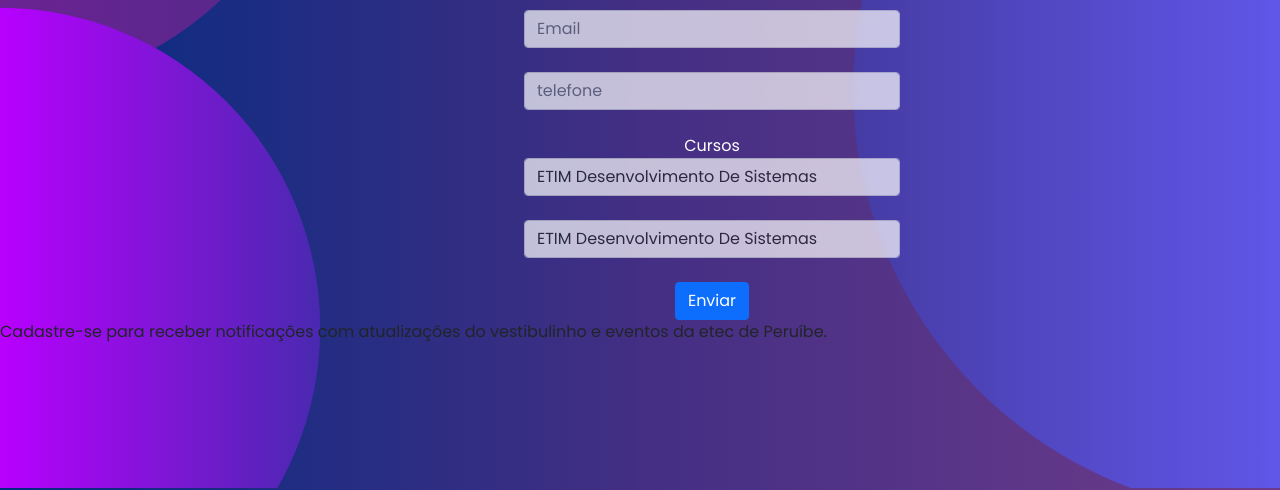
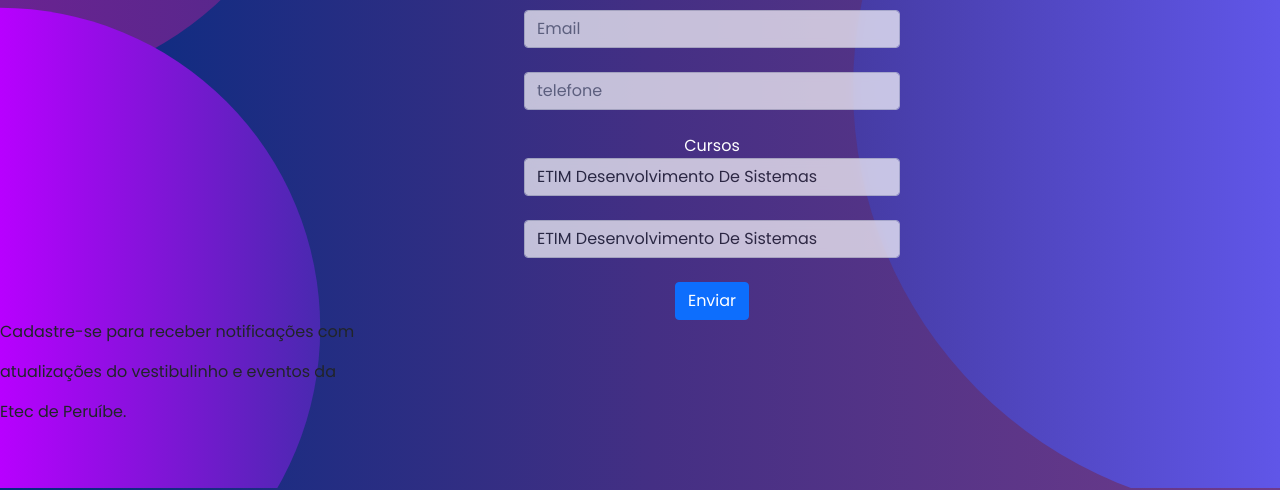
Before and after one commit to GustaLaCruz/Etec-Network-Company-Hackathon, a plain HTML site: page msn.html in a window 1280 px wide. Shown: the part 312-802 px from the top of the page. Drawn offline with nearby package versions, Linux system fonts and the light colour scheme.

Commit message:
Update msn.html

```diff
--- a/msn.html
+++ b/msn.html
@@ -121,7 +121,9 @@
     </form>
 </div>
 <div>
-    <p>Cadastre-se para receber notificações com atualizações do vestibulinho e eventos da etec de Peruíbe. </p>
+    <p>Cadastre-se para receber notificações com</p>
+    <p>atualizações do vestibulinho e eventos da</p>
+    <p>Etec de Peruíbe.</p>
   </div>
 <br>
       </div>
```
